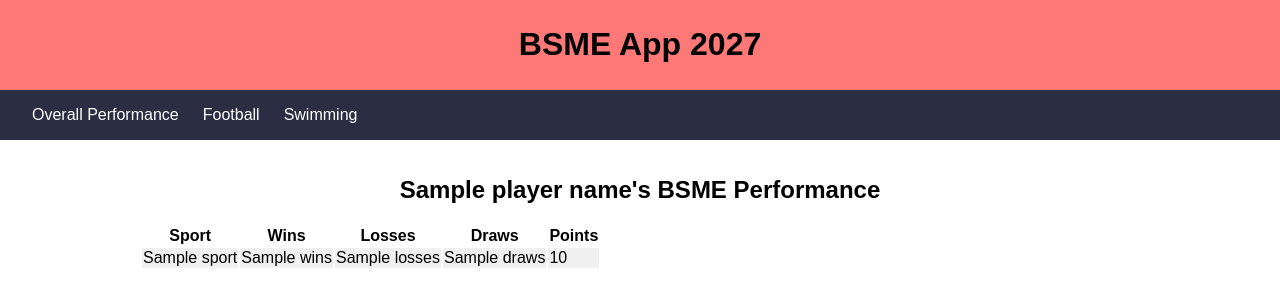
After one commit to duckquypuf/bsmeapp, a Flask app: template templates/player.html in a window 1280 px wide. The commit adds this page. Shown: the top 307 px of the page. Run offline with Flask 3, Linux system fonts and the light colour scheme; the template is opened without the code that fills it: most values are stand-ins (such as "Sample title", 1, 10 or a date in 2020).

Commit message:
Fixed various bugs and added a player.html file
Player.html contains the necessary code in a jinja format for app.py to send data to to show the stats for each player.

```diff
--- a/templates/index.html
+++ b/templates/index.html
@@ -12,6 +12,7 @@
   <main>
     <div class="navbar">
       <nav class="nav-links">
+        <a href="#overall-section">Overall Performance</a>
         <a href="#football-section">Football</a>
         <a href="#swimming-section">Swimming</a>
       </nav>
@@ -19,7 +20,7 @@
 
     <h2>Track your child's progress here:</h2>
     <form>
-      <h4>Input Player Name:</h6>
+      <h4>Input Player Name:</h4>
       <input title="Name"><br><br>
       <button type="submit">Submit</button>
     </form>
--- /dev/null
+++ b/templates/player.html
@@ -0,0 +1,55 @@
+<!DOCTYPE html>
+<html lang="en">
+<head>
+  <meta charset="UTF-8">
+  <meta name="viewport" content="width=device-width, initial-scale=1.0">
+  <title>{{ player_name }}'s Performance | BSME 2027</title>
+  <link rel="stylesheet" href="{{ url_for('static', filename='style.css') }}">
+</head>
+<body>
+  <header>
+    <h1>BSME App 2027</h1>
+  </header>
+
+  <nav class="navbar">
+    <div class="nav-links">
+      <a href="#overall-section">Overall Performance</a>
+      <a href="#football-section">Football</a>
+      <a href="#swimming-section">Swimming</a>
+    </div>
+  </nav>
+
+  <main>
+    <section id="overall-section">
+      <h2>{{ player_name }}'s BSME Performance</h2>
+
+      <table>
+        <thead>
+          <tr>
+            <th>Sport</th>
+            <th>Wins</th>
+            <th>Losses</th>
+            <th>Draws</th>
+            <th>Points</th>
+          </tr>
+        </thead>
+        <tbody>
+          {% for activity in activities %}
+          <tr>
+            <td>{{ activity.sport }}</td>
+            <td>{{ activity.wins }}</td>
+            <td>{{ activity.losses }}</td>
+            <td>{{ activity.draws }}</td>
+            <td>{{ activity.points }}</td>
+          </tr>
+          {% else %}
+          <tr>
+            <td colspan="5">No sports activity data found for this player.</td>
+          </tr>
+          {% endfor %}
+        </tbody>
+      </table>
+    </section>
+  </main>
+</body>
+</html>
```
